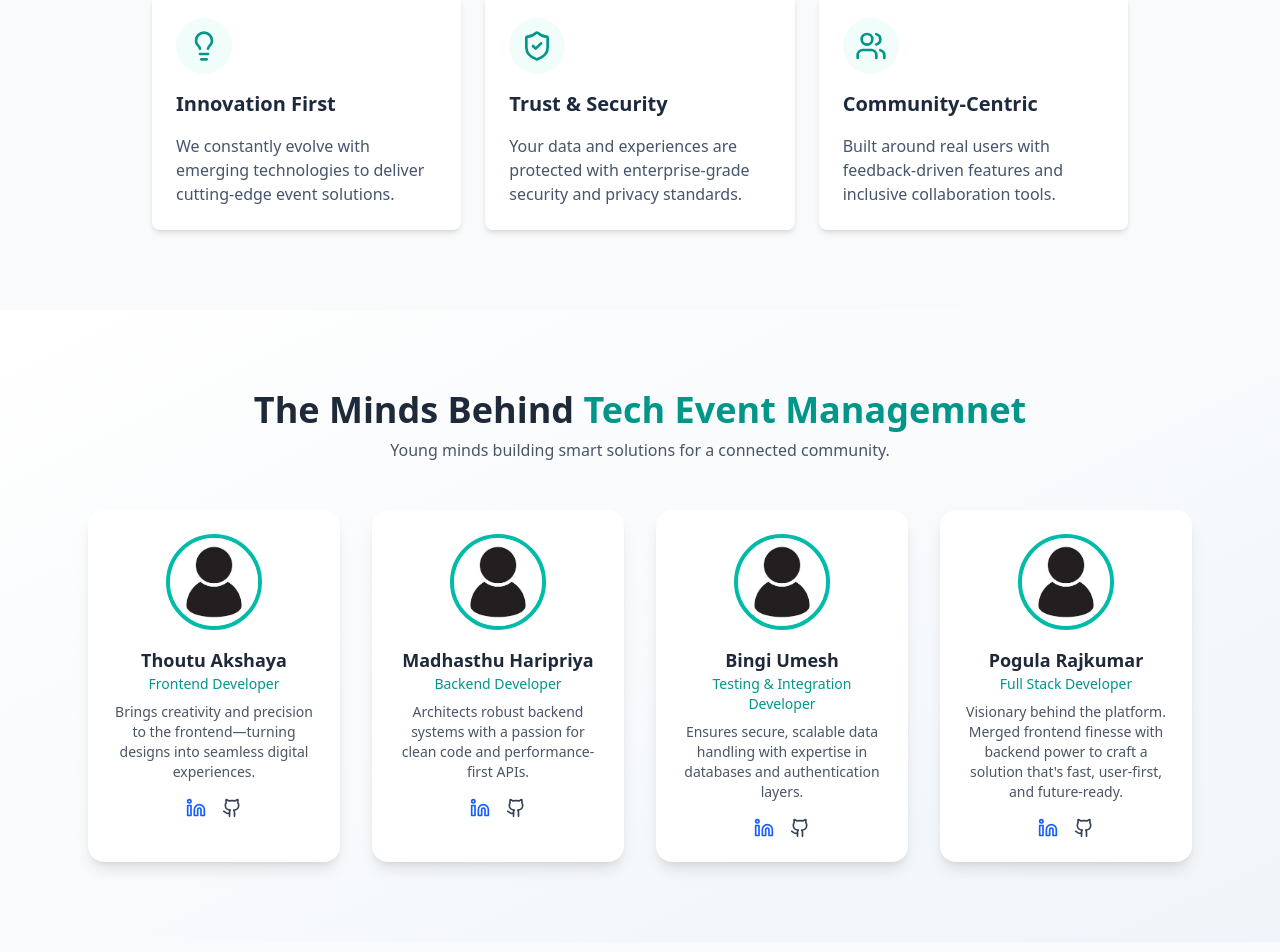
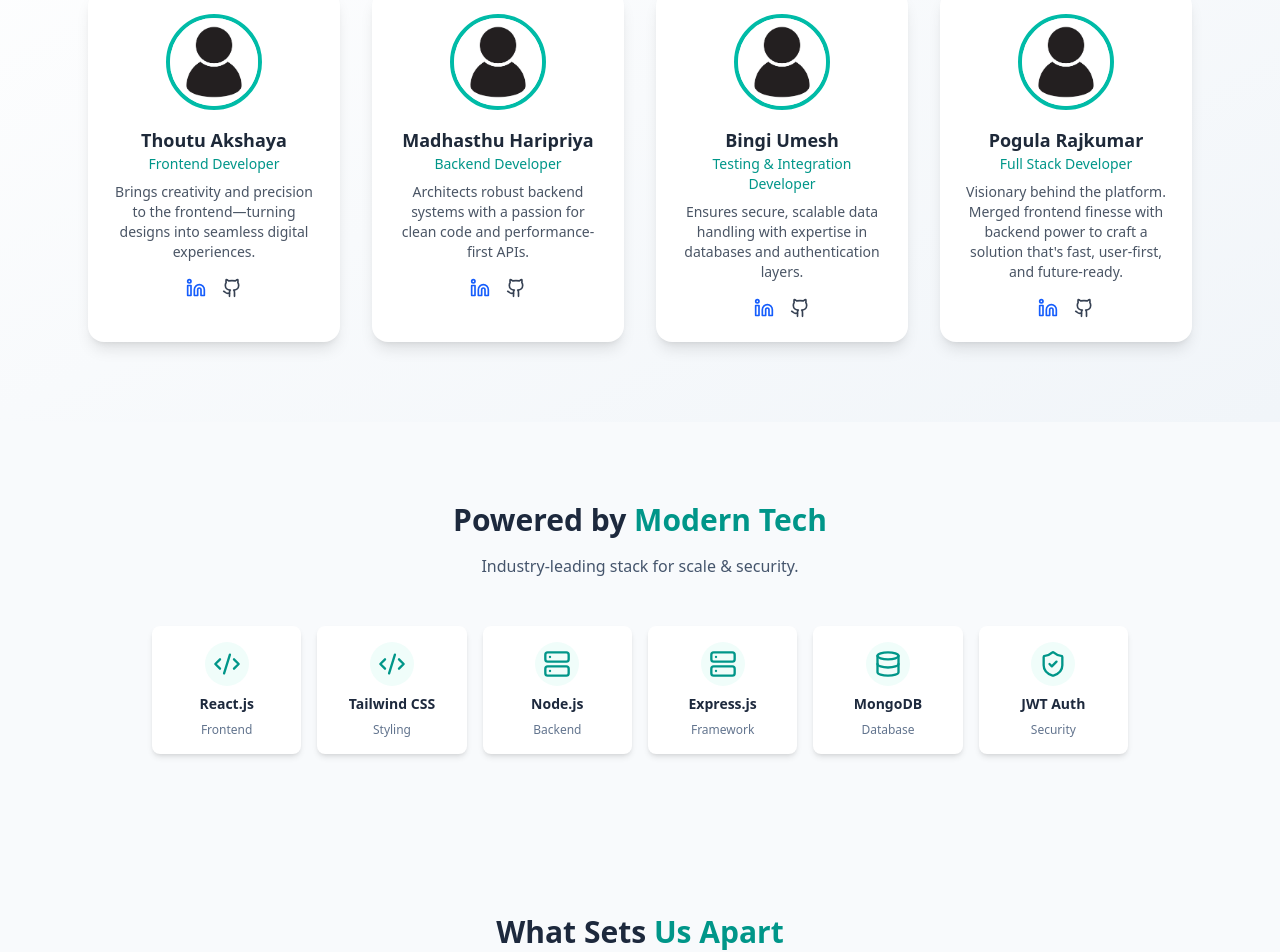
Before and after one commit to rajkumarpogula15/Mini-Project, a React (Vite) app in the folder frontend/: page /about in a window 1280 px wide. Shown: the part 274-1226 px from the top of the page. Built offline with nearby package versions, Linux system fonts and the light colour scheme.

Commit message:
completed about page

```diff
--- a/frontend/src/pages/Aboutpage.jsx
+++ b/frontend/src/pages/Aboutpage.jsx
@@ -243,9 +243,10 @@ const AboutPage = () => {
   return (
     <main className="font-sans antialiased text-slate-700">
       <Navbar />
-      <FeaturesSection />
+      {/* <FeaturesSection /> */}
       <TeamSection />
       <TechStackSection />
+      <FeaturesSection />
       <CTASection />
     </main>
   );
```
